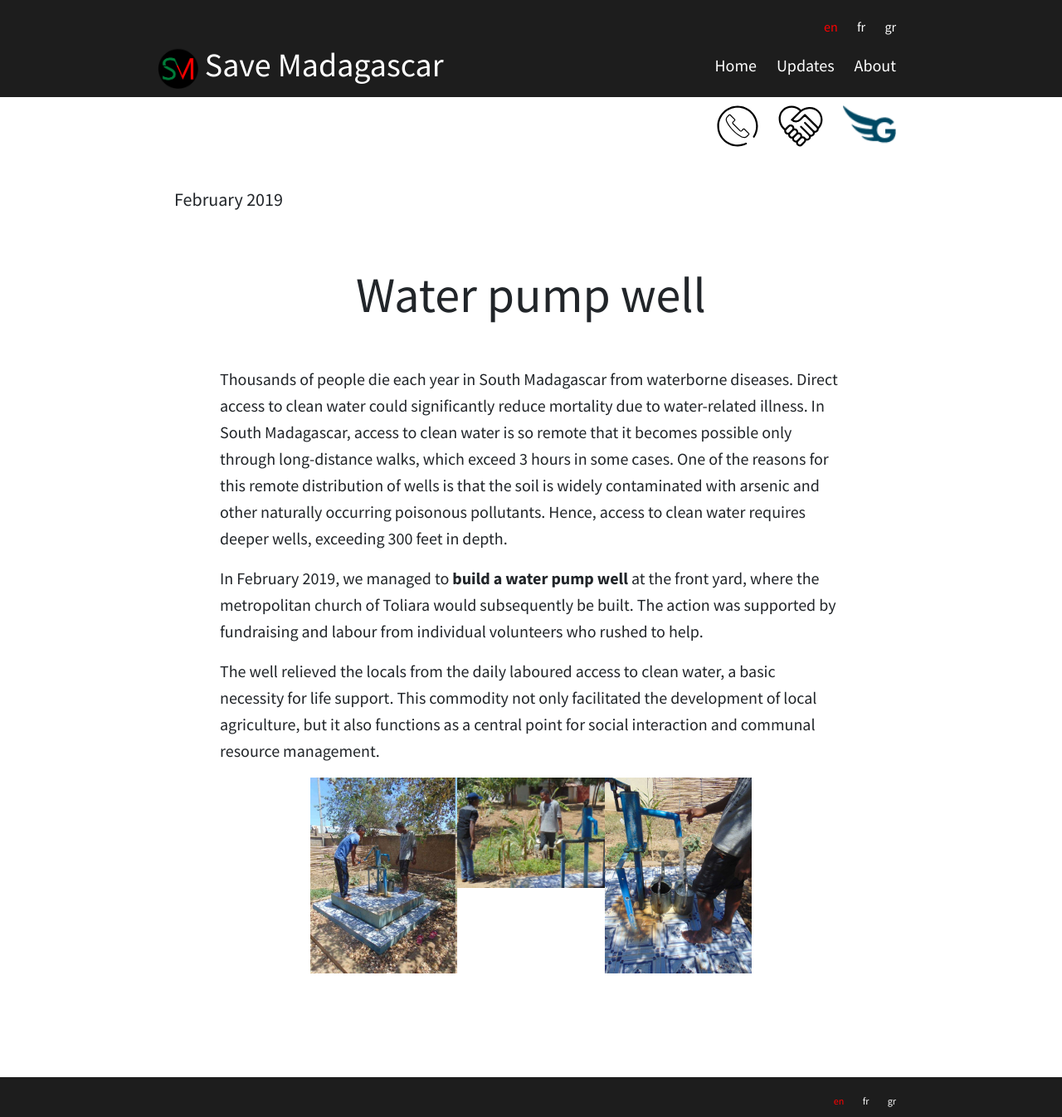
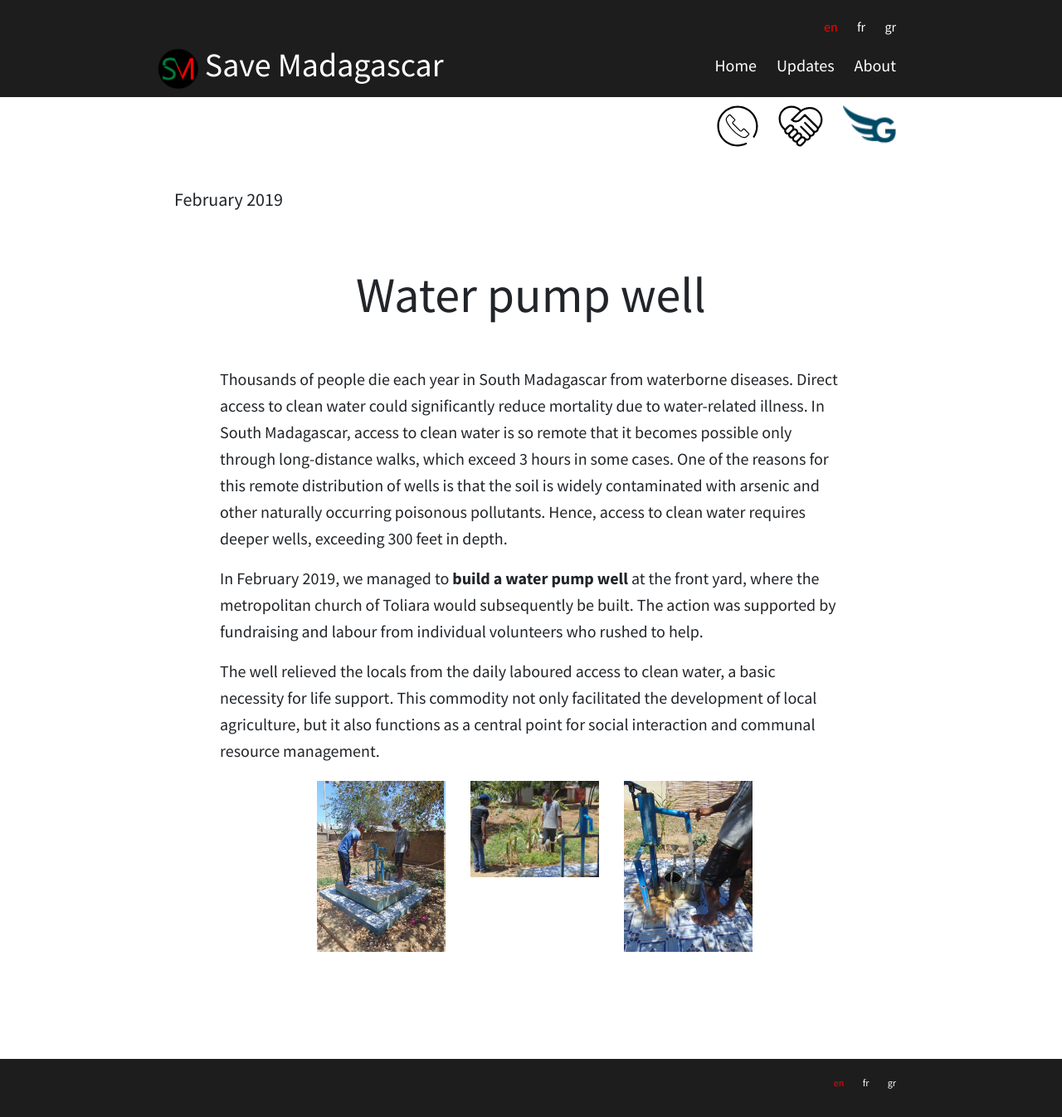
Before and after one commit to at07cm1/smadagascar_site, a Jekyll site: the page built from _posts/updates/2019-02-01-water_pump_well_en.md, in a window 1280 px wide. Shown: the whole page at 83% size. Built offline with Jekyll 4.4.1, drawn with Linux system fonts in a browser that asks for light colours; after the commit the page ends 1324 px from its top, so only the background shows below that.

Commit message:
bootstrap grid spacing

```diff
--- a/_layouts/post.html
+++ b/_layouts/post.html
@@ -10,7 +10,7 @@ layout: default
 		{% if page.gallery_images %}
 			{% assign c = page.gallery_images.size | divided_by: 3 %}
 			<div class="container gallery">
-				<div class="row justify-content-center no-gutters">
+				<div class="row justify-content-center">
 					<div class="col-md-12 col-lg-3">
 						{% for img in page.gallery_images limit:c %}
 							<a href="{{ img }}"><img src="{{ img }}" style="width:100%"></a>
--- a/css/style.css
+++ b/css/style.css
@@ -342,7 +342,13 @@ a.badgeToDecorate {
 .gallery img:hover {
 	outline: 3px solid #09670b;
 }
-
+.gallery img {
+	margin-left: 4px;
+	margin-right: 4px;
+	margin-top: 4px;
+	margin-bottom: 4px;
+	padding: 0;
+}
 
 
 /*
```
